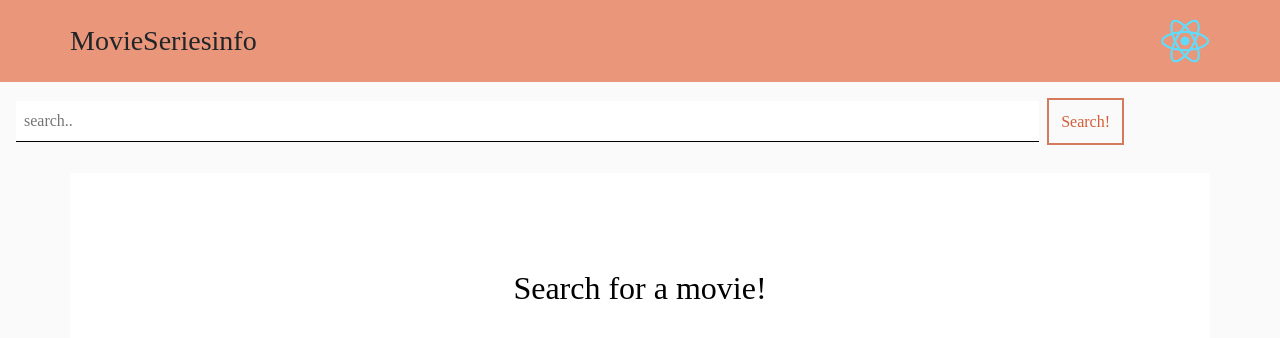
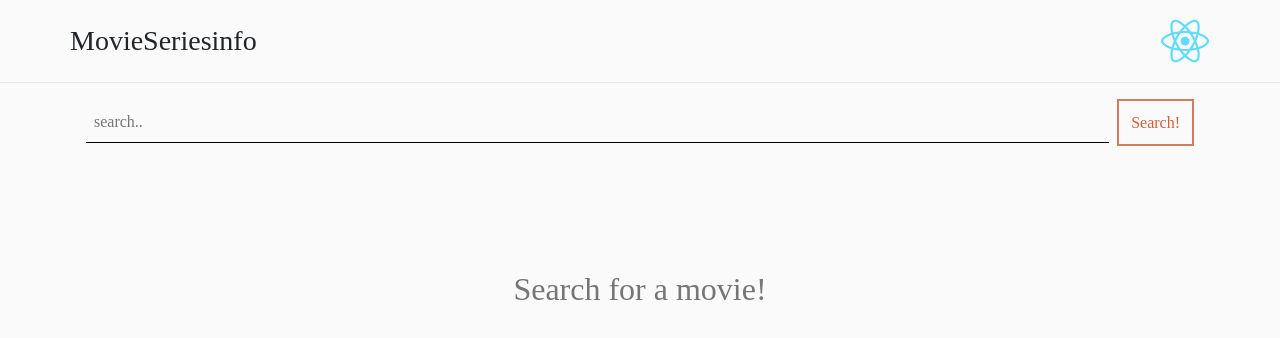
Before and after one commit to Ashish558/Movie-info-app, a React (Create React App) app: page / in a window 1280 px wide. Shown: the top 338 px of the page. Built offline with nearby package versions, Linux system fonts and the light colour scheme; a web font is replaced by a local one.

Commit message:
Update style.css

```diff
--- a/src/style.css
+++ b/src/style.css
@@ -33,7 +33,8 @@ body {
 /*  navbar  */
 
 .nav-header {
-  background: #e9967a;
+  background: #fafafa;
+  border-bottom: 1px solid #e7e7e7;
   padding: 0.5rem;
   display: flex;
   align-items: center;
@@ -72,7 +73,7 @@ nav .lists img {
   justify-content: center;
   align-items: center;
   flex-wrap: wrap;
-  margin: 0;
+  margin: 0 auto;
 }
 
 .search-bar-container input {
@@ -81,7 +82,8 @@ nav .lists img {
   padding: 0.5rem;
   border: 0;
   border-bottom: 1.5px solid black;
-   margin-bottom: 0.75rem;
+  margin-bottom: 0.75rem;
+  background: transparent;
 }
 
 .search-bar-container button {
@@ -228,11 +230,10 @@ nav .lists img {
   display: flex;
   justify-content: center;
   align-items: center;
-  color: white;
   font-size: 2.2rem;
   padding: 6rem 0;
-  background: #ffffff;
-  color: rgb(0, 0, 0);
+  background: #fafafa;
+  color: #767676;
 }
 
 .loading-container .loading .letter {
```
